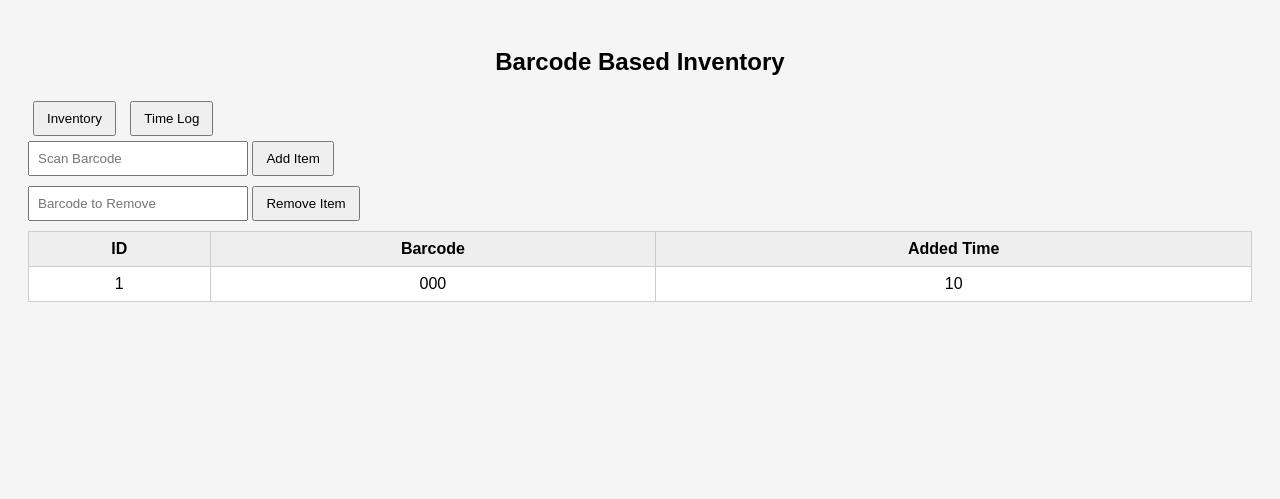
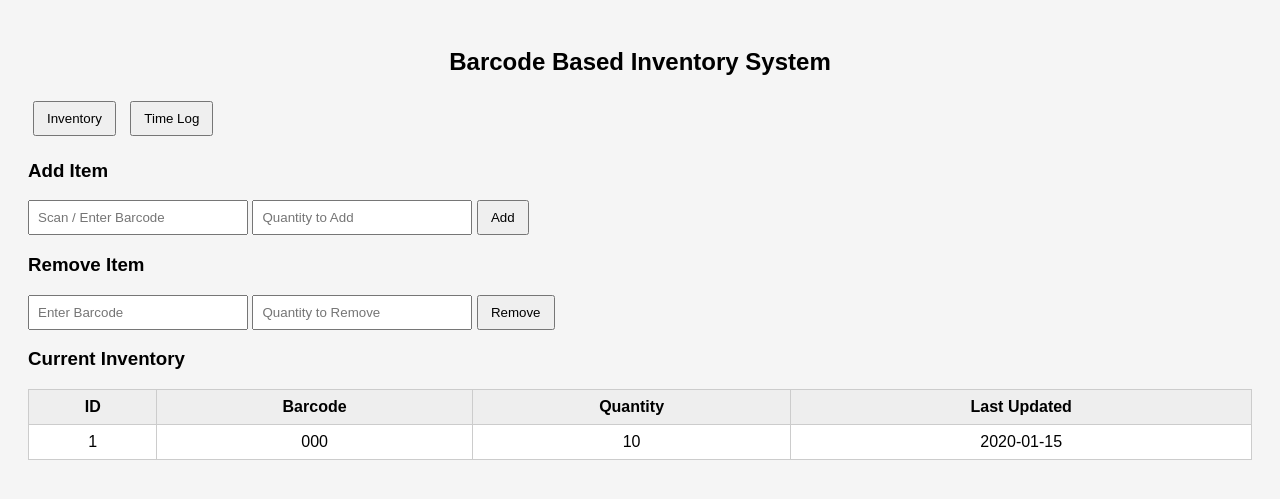
Before and after one commit to sharadwath362-netizen/BCIL, a Flask app: page / in a window 1280 px wide. Shown: the top 499 px of the page. Run offline with Flask 3, Linux system fonts and the light colour scheme; tables that the repository leaves empty hold one stand-in row (values such as "Sample post"); data that the repository does not hold is empty.

Commit message:
Update index.html

```diff
--- a/templates/index.html
+++ b/templates/index.html
@@ -1,69 +1,87 @@
+
 <!DOCTYPE html>
-<html>
+<html lang="en">
 <head>
-    <title>Barcode Inventory</title>
+    <meta charset="UTF-8">
+    <title>Barcode Inventory System</title>
     <link rel="stylesheet" href="/static/style.css">
 </head>
 <body>
 
-<h2>Barcode Based Inventory</h2>
+<h2>Barcode Based Inventory System</h2>
 
 <div class="tabs">
     <button onclick="showTab('inventory')">Inventory</button>
     <button onclick="showTab('logs')">Time Log</button>
 </div>
 
+<!-- INVENTORY TAB -->
 <div id="inventory" class="tab">
+
+    <h3>Add Item</h3>
     <form action="/add" method="post">
-        <input type="text" name="barcode" placeholder="Scan Barcode" required>
-        <button>Add Item</button>
+        <input type="text" name="barcode" placeholder="Scan / Enter Barcode" required>
+        <input type="number" name="quantity" placeholder="Quantity to Add" min="1" required>
+        <button type="submit">Add</button>
     </form>
 
+    <h3>Remove Item</h3>
     <form action="/remove" method="post">
-        <input type="text" name="barcode" placeholder="Barcode to Remove" required>
-        <button>Remove Item</button>
+        <input type="text" name="barcode" placeholder="Enter Barcode" required>
+        <input type="number" name="quantity" placeholder="Quantity to Remove" min="1" required>
+        <button type="submit">Remove</button>
     </form>
 
+    <h3>Current Inventory</h3>
     <table>
         <tr>
             <th>ID</th>
             <th>Barcode</th>
-            <th>Added Time</th>
+            <th>Quantity</th>
+            <th>Last Updated</th>
         </tr>
         {% for item in inventory %}
         <tr>
-            <td>{{item[0]}}</td>
-            <td>{{item[1]}}</td>
-            <td>{{item[2]}}</td>
+            <td>{{ item[0] }}</td>
+            <td>{{ item[1] }}</td>
+            <td>{{ item[2] }}</td>
+            <td>{{ item[3] }}</td>
         </tr>
         {% endfor %}
     </table>
+
 </div>
 
+<!-- LOG TAB -->
 <div id="logs" class="tab" style="display:none">
+
+    <h3>Inventory Time Log</h3>
     <table>
         <tr>
             <th>ID</th>
             <th>Barcode</th>
             <th>Action</th>
+            <th>Quantity</th>
             <th>Time</th>
         </tr>
         {% for log in logs %}
         <tr>
-            <td>{{log[0]}}</td>
-            <td>{{log[1]}}</td>
-            <td>{{log[2]}}</td>
-            <td>{{log[3]}}</td>
+            <td>{{ log[0] }}</td>
+            <td>{{ log[1] }}</td>
+            <td>{{ log[2] }}</td>
+            <td>{{ log[3] }}</td>
+            <td>{{ log[4] }}</td>
         </tr>
         {% endfor %}
     </table>
+
 </div>
 
 <script>
-function showTab(tab) {
+function showTab(tabName) {
     document.getElementById("inventory").style.display = "none";
     document.getElementById("logs").style.display = "none";
-    document.getElementById(tab).style.display = "block";
+    document.getElementById(tabName).style.display = "block";
 }
 </script>
 
```
